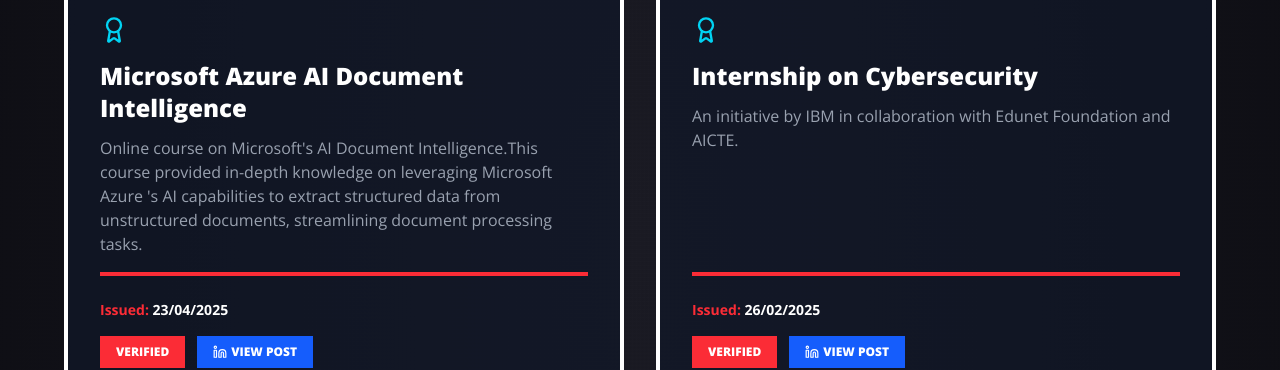
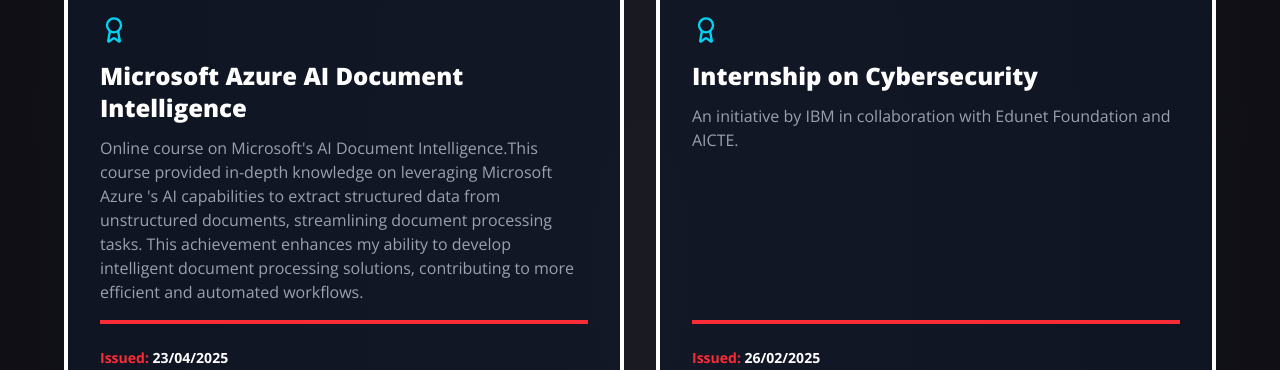
Before and after one commit to harsha048-heisenberg/Harsha-S-Portfolio, a Next.js app: page / in a window 1280 px wide. Shown: the part 7480-7850 px from the top of the page. Built offline with nearby package versions, Linux system fonts and the light colour scheme.

Commit message:
Update certifications.tsx

```diff
--- a/components/certifications.tsx
+++ b/components/certifications.tsx
@@ -41,7 +41,7 @@ const defaultCertifications: Certification[] = [
   {
     id: 3,
     title: "Microsoft Azure AI Document Intelligence",
-    organization: "Online course on Microsoft's AI Document Intelligence.This course provided in-depth knowledge on leveraging Microsoft Azure 's AI capabilities to extract structured data from unstructured documents, streamlining document processing tasks.",
+    organization: "Online course on Microsoft's AI Document Intelligence.This course provided in-depth knowledge on leveraging Microsoft Azure 's AI capabilities to extract structured data from unstructured documents, streamlining document processing tasks. This achievement enhances my ability to develop intelligent document processing solutions, contributing to more efficient and automated workflows.",
     date: "23/04/2025",
     imageLink: "https://homely-aqua-pptjpmfoz3.edgeone.app/1745410129764.jpeg",
     linkedinPostLink: "https://www.linkedin.com/posts/harsha-s-0043a9327_microsoftlearn-azureai-documentintelligence-activity-7320780698431250433-fGfC?utm_source=share&utm_medium=member_desktop&rcm=ACoAAFJ2OsQBR8Kdvhn7RD36WPM5nJ0GSR7fRZ4",
```
